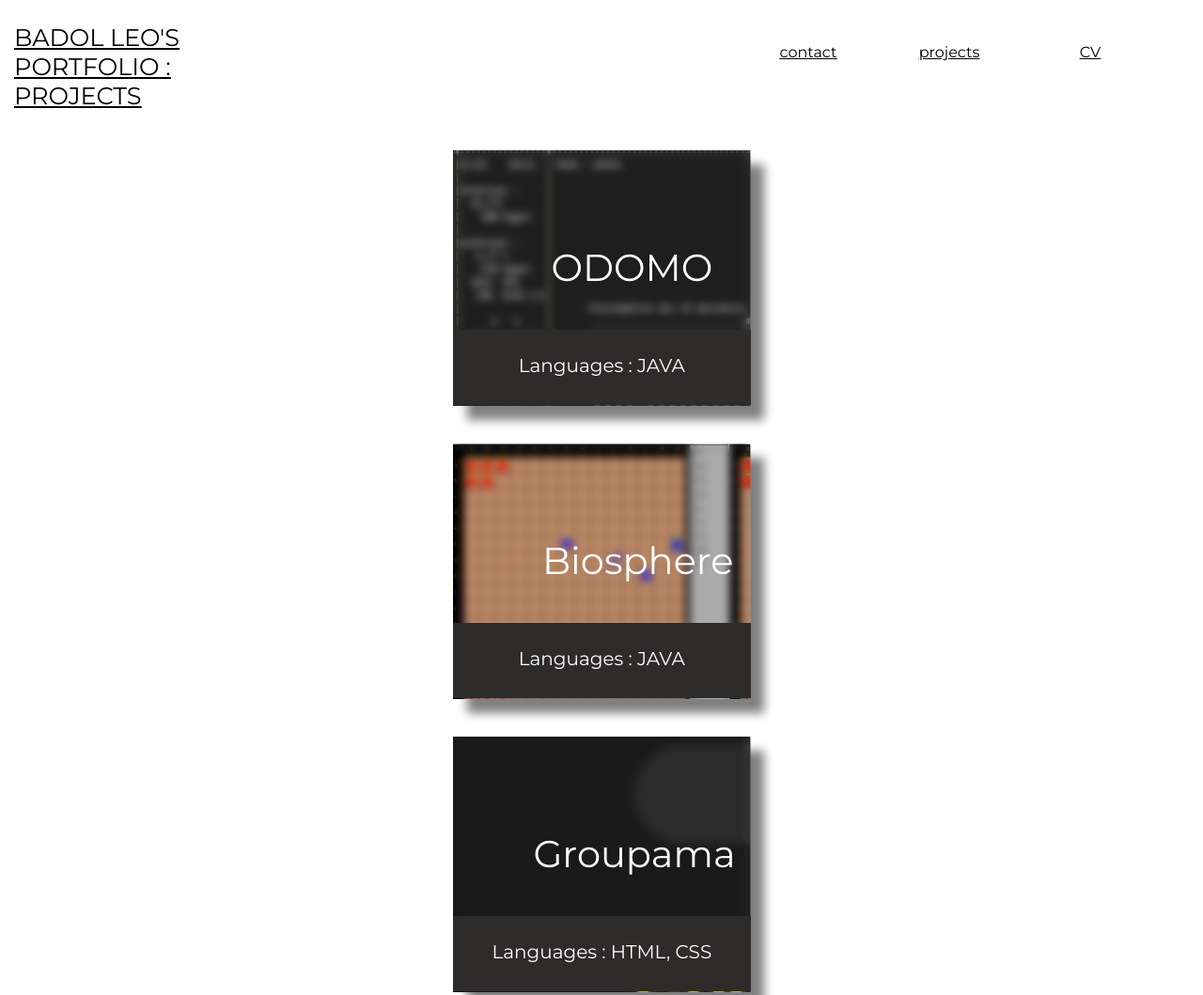
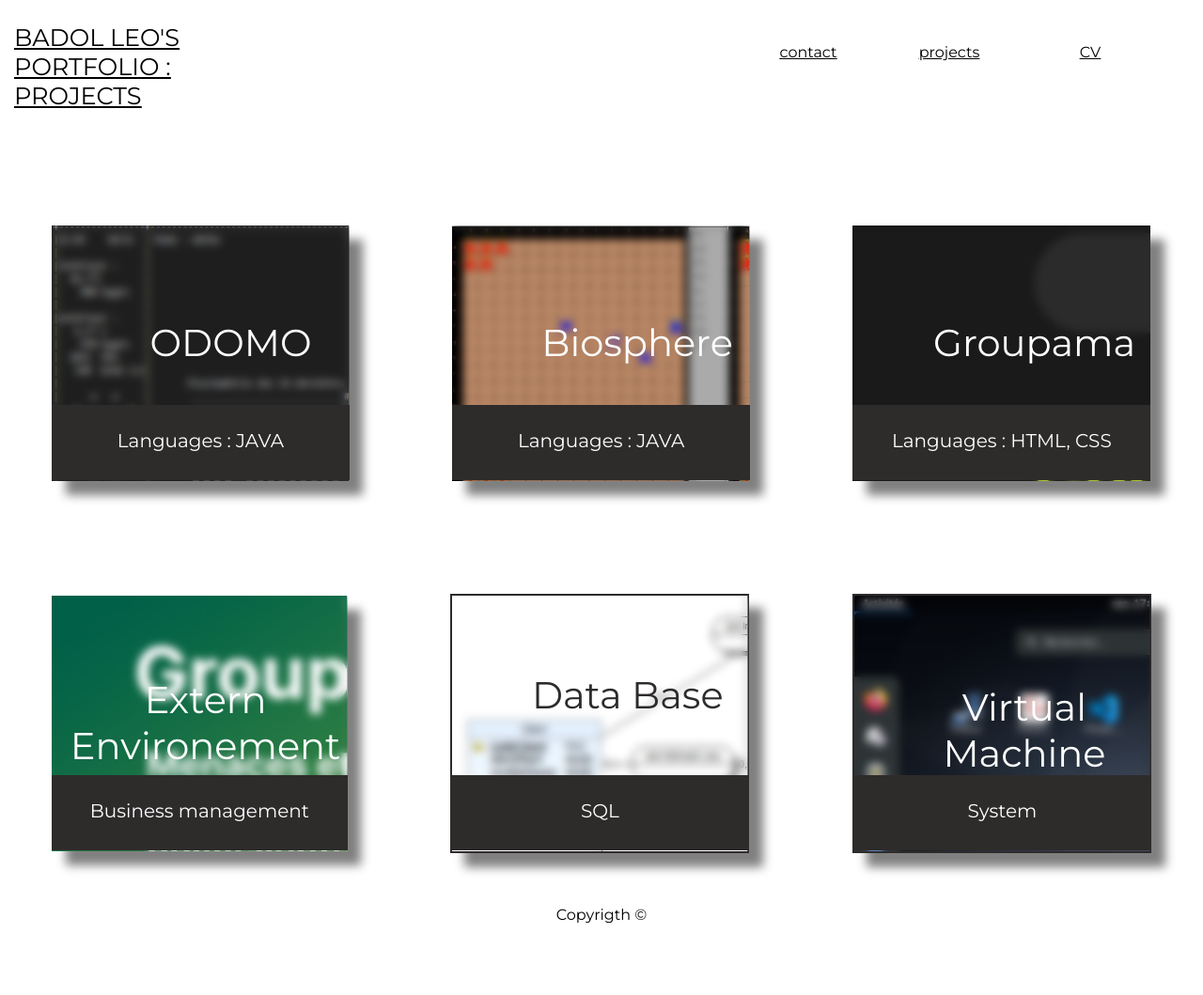
Before and after one commit to badolleo/Portfolio, a plain HTML site: page main/projets.html in a window 1280 px wide. Shown: the top 1059 px of the page at 94% size. After the commit the page ends 999 px from the top, so only its background shows below. Drawn offline with Linux system fonts and the light colour scheme.

Commit message:
mise à jour du portfolio, projets sur 3 colonnes.

```diff
--- a/main/projets.css
+++ b/main/projets.css
@@ -18,7 +18,7 @@
     display: flex;
     color: black;
     width: 100vw;
-    height: 10vh;
+    height: 14vh;
     justify-content: end;
 }
 
@@ -62,12 +62,20 @@
     top: 37vh;
 }
 
-.flex {
+.flex1 {
     display: flex;
-    flex-direction: column;
+    flex-direction: row;
     justify-items: center;
     align-items: center;
-    padding-top: 20vh;
+    padding-top: 30vh;
+}
+
+.flex2 {
+    display: flex;
+    flex-direction: row;
+    justify-items: center;
+    align-items: center;
+    padding-top: 10vh;
 }
 
 .odomo {
@@ -76,6 +84,8 @@
     height: 34vh;
     box-shadow: 15px 15px 10px grey;
     margin-bottom: 5vh;
+    margin-left: 4.3vw;
+    margin-right: 4.3vw;
 }
 
 .projet-text {
@@ -111,6 +121,8 @@
     height: 34vh;
     box-shadow: 15px 15px 10px grey;
     margin-bottom: 5vh;
+    margin-left: 4.3vw;
+    margin-right: 4.3vw;
 }
 
 .biosphere .projet-text .titre {
@@ -123,6 +135,8 @@
     height: 34vh;
     box-shadow: 15px 15px 10px grey;
     margin-bottom: 5vh;
+    margin-left: 4.3vw;
+    margin-right: 4.3vw;
 }
 
 .groupama .projet-text .titre {
@@ -135,6 +149,8 @@
     height: 34vh;
     box-shadow: 15px 15px 10px grey;
     margin-bottom: 5vh;
+    margin-left: 4.3vw;
+    margin-right: 4.3vw;
 }
 
 .externe .projet-text .titre {
@@ -149,6 +165,8 @@
     height: 34vh;
     box-shadow: 15px 15px 10px grey;
     margin-bottom: 5vh;
+    margin-left: 4.3vw;
+    margin-right: 4.3vw;
 }
 
 .bd .projet-text .titre {
@@ -164,6 +182,8 @@
     height: 34vh;
     box-shadow: 15px 15px 10px grey;
     margin-bottom: 5vh;
+    margin-left: 4.3vw;
+    margin-right: 4.3vw;
 }
 
 .vm .projet-text .titre {
--- a/main/projets.html
+++ b/main/projets.html
@@ -14,16 +14,16 @@
         <div class = "liste">
             <ol class="contact"> <a href="contact.html"> contact</a></ol>
             <ol class="projets"> <a href="projets.html"> projects</a></ol>
-            <ol class = "formation"> <a href="cv.pdf" download="Badol_CV.pdf"> CV</a></ol>
+            <ol class = "formation"> <a href="retex/cv.pdf" download="Badol_CV.pdf"> CV</a></ol>
         </div>
     </header>
 
     <section class="projets-corps">
-        <div class="flex">
+        <div class="flex1">
 
 
             <div class="odomo">
-                <a href="odomo.pdf" download="odomo.pdf">
+                <a href="retex/odomo.pdf" download="retex/odomo.pdf">
                     <div class="projet-text">
                         <p class="titre">ODOMO</p>
                         <p class="tags">Languages : JAVA</p>
@@ -34,7 +34,7 @@
 
 
             <div class="biosphere">
-                <a href="biosphere.pdf" download="biosphere.pdf">
+                <a href="retex/biosphere.pdf" download="retex/biosphere.pdf">
                     <div class="projet-text" download="../biosphere.pdf">
                         <p class="titre">Biosphere</p>
                         <p class="tags">Languages : JAVA</p>
@@ -43,19 +43,18 @@
             </div>
 
 
-
             <div class="groupama">
-                <a href="groupama.pdf" download="groupama.pdf">
+                <a href="retex/groupama.pdf" download="retex/groupama.pdf">
                     <div class="projet-text">
                         <p class="titre">Groupama</p>
                         <p class="tags">Languages : HTML, CSS</p>
                     </div>
                 </a>
             </div>
-
-
+        </div>
+        <div class="flex2">
             <div class="externe">
-                <a href="externe.pdf" download="externe.pdf">
+                <a href="retex/externe.pdf" download="retex/externe.pdf">
                     <div class="projet-text">
                         <p class="titre">Extern Environement</p>
                         <p class="tags">Business management</p>
@@ -64,7 +63,7 @@
             </div>
 
             <div class="bd">
-                <a href="bd.pdf" download="bd.pdf">
+                <a href="retex/bd.pdf" download="retex/bd.pdf">
                     <div class="projet-text">
                         <p class="titre">Data Base</p>
                         <p class="tags">SQL</p>
@@ -73,14 +72,13 @@
             </div>
 
             <div class="vm">
-                <a href="vm.pdf" download="vm.pdf">
+                <a href="retex/vm.pdf" download="retex/vm.pdf">
                     <div class="projet-text">
                         <p class="titre">Virtual Machine</p>
                         <p class="tags">System</p>
                     </div>
                 </a>
             </div>
-
         </div>
 
         <div class="copyright">
```
Also changed, not shown: main/contact.html (+1 -1 lines), 14 other files.
